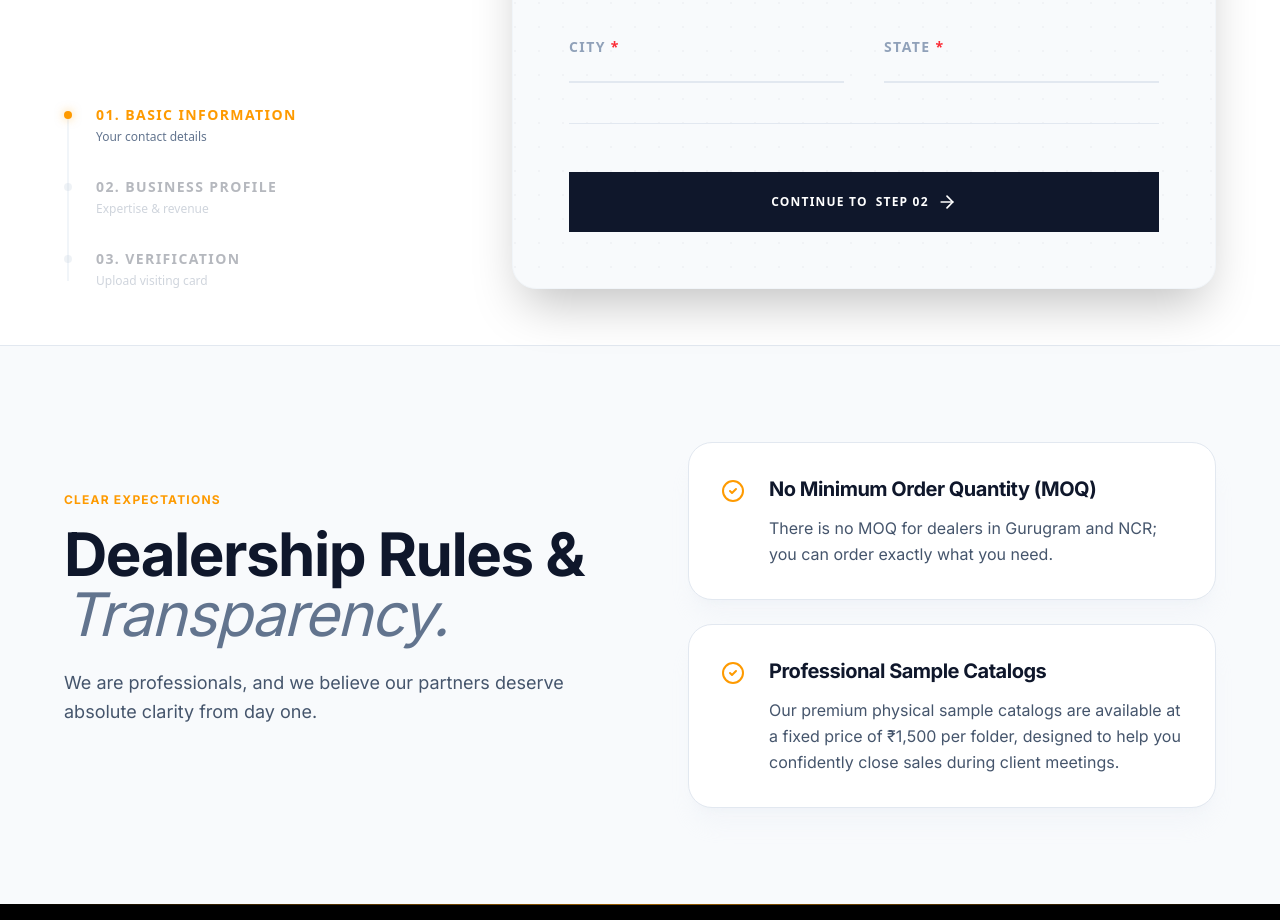
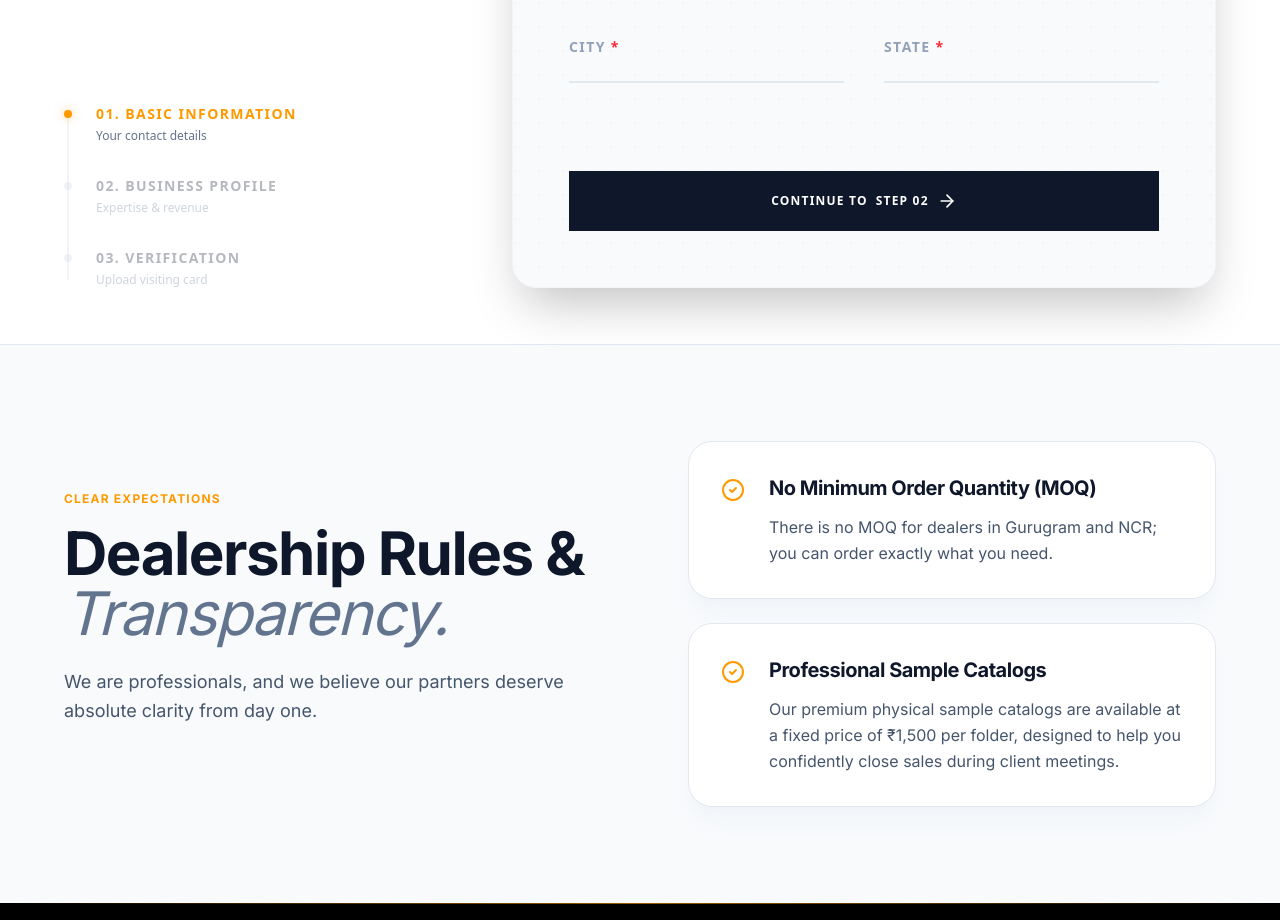
Before and after one commit to goalsfloorsworld-tech/goalsfloors, a Next.js app: page /dealer in a window 1280 px wide. Shown: the part 2200-3120 px from the top of the page. Built offline with nearby package versions, Linux system fonts and the light colour scheme.

Commit message:
UI: Remove divider line in Step 1 of Dealer Wizard

```diff
--- a/src/components/dealer/DealerWizard.tsx
+++ b/src/components/dealer/DealerWizard.tsx
@@ -324,7 +324,7 @@ export default function DealerWizard() {
                             )}
                         </AnimatePresence>
 
-                        <div className="pt-12 flex items-center gap-4 mt-8 border-t border-slate-200 dark:border-slate-800/50">
+                        <div className={`pt-12 flex items-center gap-4 mt-8 ${step === 1 ? "" : "border-t border-slate-200 dark:border-slate-800/50"}`}>
                             {step > 1 && (
                                 <button type="button" onClick={prevStep} className="p-4 md:py-5 md:px-8 border border-slate-200 dark:border-slate-700 font-bold uppercase tracking-widest text-xs transition-all text-slate-600 dark:text-slate-400 hover:text-slate-900 dark:hover:text-white hover:border-slate-400 dark:hover:border-slate-500 flex items-center gap-2 shrink-0">
                                     <ArrowLeft className="w-5 h-5" /> <span className="hidden md:inline">Back</span>
```
